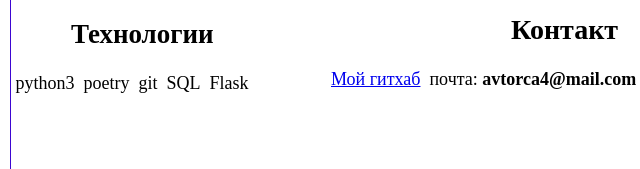
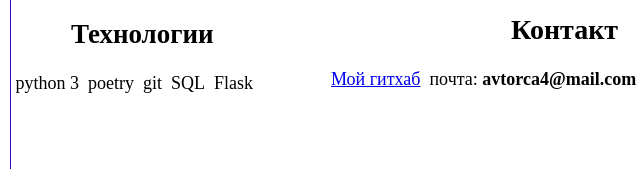
Before and after one commit to A-V-tor/resume, a plain HTML site: page index.html in a window 1280 px wide. Shown: the part 301-470 px from the top of the page, 310-950 px from the left. Drawn offline with Linux system fonts and the light colour scheme.

Commit message:
Update index.html

```diff
--- a/index.html
+++ b/index.html
@@ -67,7 +67,7 @@
     <center><img src="123.jpg" width="250" height="250"></center>
     <div id="new">
     <h2> Технологии</h2>
-    &nbsp;python3&nbsp;&nbsp;poetry&nbsp;&nbsp;git&nbsp;&nbsp;SQL&nbsp;&nbsp;Flask</br>
+    &nbsp;python 3&nbsp;&nbsp;poetry&nbsp;&nbsp;git&nbsp;&nbsp;SQL&nbsp;&nbsp;Flask</br>
 
 </div>
 <p id="art">Контакт</br></p>
```
